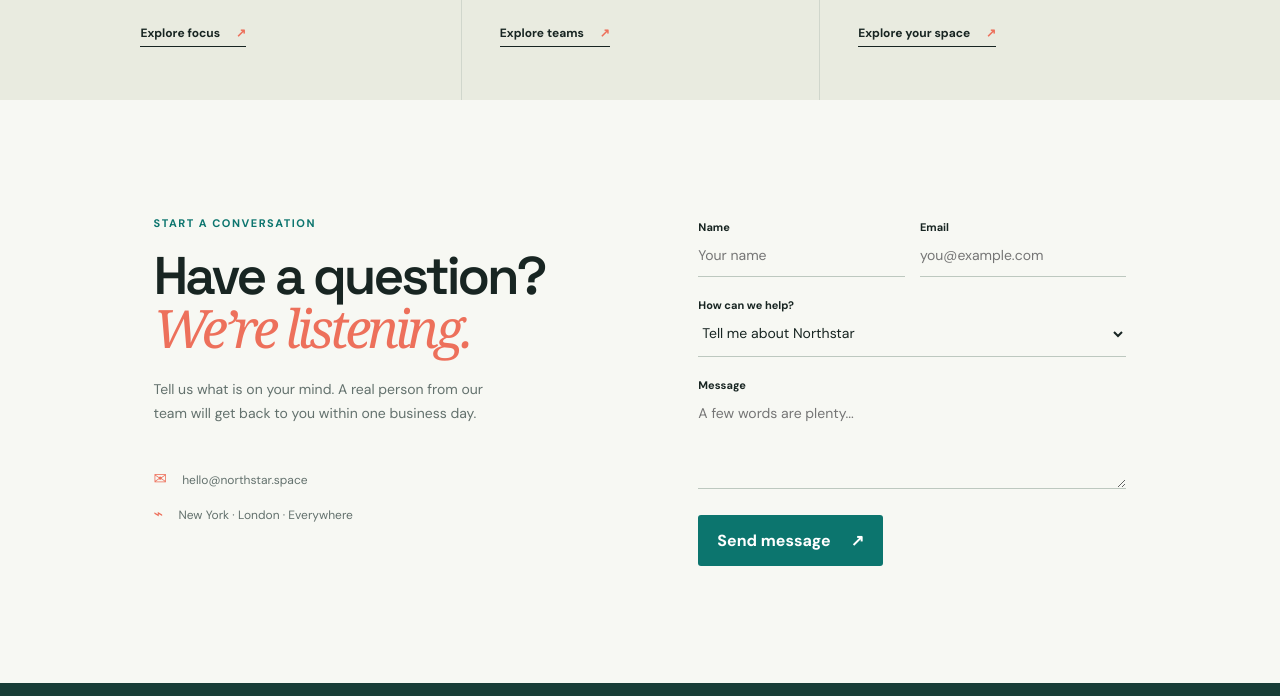
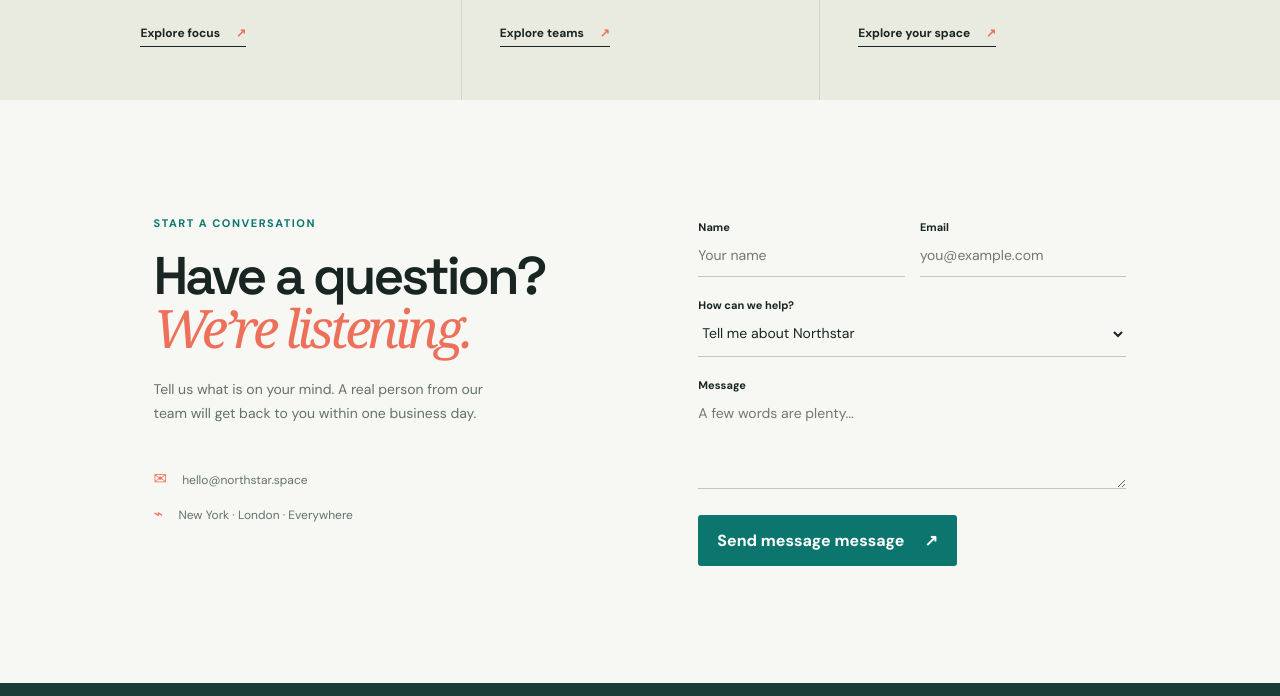
Before and after one commit to sundarVivek/SampleApp, a website: page index.html in a window 1280 px wide. Shown: the part 1359-2055 px from the top of the page. Drawn offline with Linux system fonts and the light colour scheme.

Commit message:
Merge pull request #14 into main

```diff
--- a/index.html
+++ b/index.html
@@ -54,7 +54,7 @@
       <article class="feature"><span class="feature-number">03</span><div class="feature-icon coral">✦</div><h3>Make it yours</h3><p>A flexible space with enough structure to guide you and enough room to make it personal.</p><a href="#contact">Explore your space <span>↗</span></a></article>
     </section>
 
-    <section class="contact-section" id="contact"><div class="contact-intro"><p class="eyebrow">Start a conversation</p><h2>Have a question?<br><em>We’re listening.</em></h2><p>Tell us what is on your mind. A real person from our team will get back to you within one business day.</p><div class="contact-details"><p><span>✉</span> hello@northstar.space</p><p><span>⌁</span> New York · London · Everywhere</p></div></div><form class="contact-form" id="contactForm"><div class="form-row"><label>Name<input type="text" name="name" placeholder="Your name" required></label><label>Email<input type="email" name="email" placeholder="you@example.com" required></label></div><label>How can we help?<select name="topic"><option>Tell me about Northstar</option><option>I need help with my account</option><option>Partnerships</option><option>Something else</option></select></label><label>Message<textarea name="message" rows="4" placeholder="A few words are plenty..." required></textarea></label><button class="button" type="submit">Send message <span aria-hidden="true">↗</span></button><p class="form-status" role="status"></p></form></section>
+    <section class="contact-section" id="contact"><div class="contact-intro"><p class="eyebrow">Start a conversation</p><h2>Have a question?<br><em>We’re listening.</em></h2><p>Tell us what is on your mind. A real person from our team will get back to you within one business day.</p><div class="contact-details"><p><span>✉</span> hello@northstar.space</p><p><span>⌁</span> New York · London · Everywhere</p></div></div><form class="contact-form" id="contactForm"><div class="form-row"><label>Name<input type="text" name="name" placeholder="Your name" required></label><label>Email<input type="email" name="email" placeholder="you@example.com" required></label></div><label>How can we help?<select name="topic"><option>Tell me about Northstar</option><option>I need help with my account</option><option>Partnerships</option><option>Something else</option></select></label><label>Message<textarea name="message" rows="4" placeholder="A few words are plenty..." required></textarea></label><button class="button" type="submit">Send message message <span aria-hidden="true">↗</span></button><p class="form-status" role="status"></p></form></section>
   </main>
 
   <footer class="site-footer"><a class="brand" href="#top"><span class="brand-mark">N</span><span>northstar</span></a><p>© 2024 Northstar Studio. Made for better days.</p><div class="footer-links"><a href="#about">About</a><a href="#contact">Contact</a><a href="#top">Privacy</a></div></footer>
```
